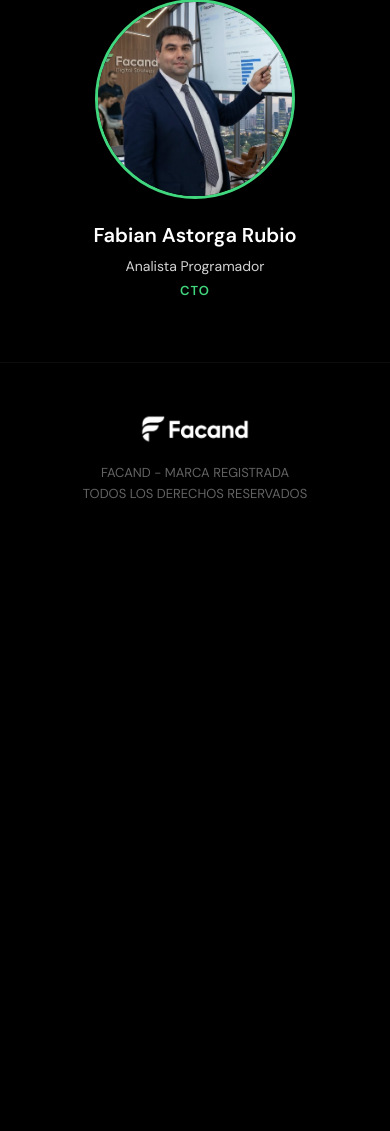
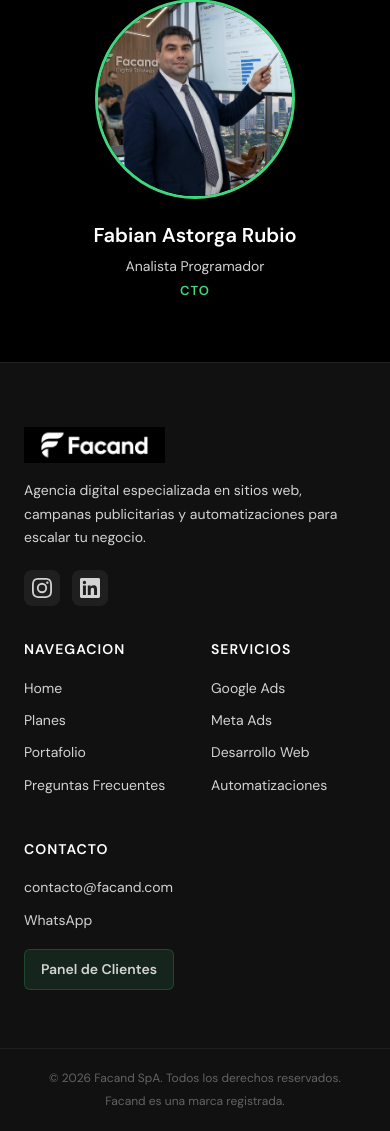
Before and after one commit to matiadscl/facand-web, a PHP site: page / in a window 390 px wide. Shown: the part 4840-5971 px from the top of the page. Before the commit the page ends 5339 px from the top, so only its background shows below. Run offline with PHP 8.4, Linux system fonts and the light colour scheme.

Commit message:
Footer profesional con navegacion, servicios, contacto y Panel de Clientes
Login removido del nav, ahora accesible desde el footer como "Panel de Clientes". Footer con 4 columnas: marca + tagline + redes, navegacion, servicios, contacto. Responsive a 2 columnas en mobile.

Co-Authored-By: Claude Opus 4.6 (1M context) <noreply@anthropic.com>

```diff
--- a/assets/css/style.css
+++ b/assets/css/style.css
@@ -456,18 +456,100 @@ ul { list-style: none; }
 
 /* ===== FOOTER ===== */
 .footer {
-  border-top: 1px solid rgba(255,255,255,0.05);
-  padding: 48px 0;
-  text-align: center;
+  border-top: 1px solid rgba(255,255,255,0.08);
+  padding: 64px 0 0;
+  background: var(--bg-card);
 }
+
+.footer__inner {
+  display: grid;
+  grid-template-columns: 2fr 1fr 1fr 1fr;
+  gap: 48px;
+  padding-bottom: 48px;
+}
+
+.footer__brand { max-width: 320px; }
 
 .footer__logo {
   height: 36px;
-  margin: 0 auto 16px;
+  margin-bottom: 16px;
 }
 
-.footer p {
-  font-size: 13px;
+.footer__tagline {
+  font-size: 14px;
+  color: var(--text-muted);
+  line-height: 1.7;
+  margin-bottom: 20px;
+}
+
+.footer__social {
+  display: flex;
+  gap: 12px;
+}
+
+.footer__social a {
+  display: flex;
+  align-items: center;
+  justify-content: center;
+  width: 36px;
+  height: 36px;
+  border-radius: 8px;
+  background: rgba(255,255,255,0.06);
+  color: var(--text-muted);
+  transition: all 0.2s;
+}
+
+.footer__social a:hover {
+  background: var(--primary);
+  color: #000;
+}
+
+.footer__nav h4 {
+  font-size: 14px;
+  font-weight: 600;
+  text-transform: uppercase;
+  letter-spacing: 1px;
+  margin-bottom: 16px;
+  color: var(--text);
+}
+
+.footer__nav a {
+  display: block;
+  font-size: 14px;
+  color: var(--text-muted);
+  margin-bottom: 10px;
+  transition: color 0.2s;
+}
+
+.footer__nav a:hover { color: var(--primary); }
+
+.footer__login-link {
+  margin-top: 8px;
+  padding: 8px 16px;
+  background: rgba(65, 215, 126, 0.1);
+  border: 1px solid rgba(65, 215, 126, 0.2);
+  border-radius: 6px;
+  font-weight: 600;
+  display: inline-block !important;
+  transition: all 0.2s;
+}
+
+.footer__login-link:hover {
+  background: var(--primary);
+  color: #000 !important;
+  border-color: var(--primary);
+}
+
+.footer__bottom {
+  border-top: 1px solid rgba(255,255,255,0.06);
+  padding: 20px 24px;
+  display: flex;
+  justify-content: space-between;
+  align-items: center;
+}
+
+.footer__bottom p {
+  font-size: 12px;
   color: var(--text-gray);
 }
 
@@ -713,6 +795,19 @@ ul { list-style: none; }
     grid-template-columns: 1fr;
   }
 
+  .footer__inner {
+    grid-template-columns: 1fr 1fr;
+    gap: 32px;
+  }
+
+  .footer__brand { max-width: 100%; grid-column: 1 / -1; }
+
+  .footer__bottom {
+    flex-direction: column;
+    gap: 4px;
+    text-align: center;
+  }
+
   .section { padding: 60px 0; }
 }
 
--- a/index.html
+++ b/index.html
@@ -23,7 +23,6 @@
         <a href="preguntas-frecuentes.html">Preguntas Frecuentes</a>
       </div>
       <span class="nav__badge">Un servicio de 5 estrellas. Recomendado por nuestros clientes</span>
-      <a href="dashboard/login.php" class="nav__login" title="Panel de Control">Login</a>
       <button class="nav__hamburger" onclick="document.getElementById('mobileNav').classList.toggle('open'); this.textContent = this.textContent === '\u2715' ? '\u2630' : '\u2715';" aria-label="Menu">&#9776;</button>
     </div>
     <div class="nav__mobile" id="mobileNav">
@@ -31,7 +30,6 @@
       <a href="planes.html">Planes</a>
       <a href="portafolio.html">Portafolio</a>
       <a href="preguntas-frecuentes.html">Preguntas Frecuentes</a>
-      <a href="dashboard/login.php" class="nav__mobile-login">Login</a>
     </div>
   </nav>
 
@@ -158,10 +156,43 @@
 
   <!-- FOOTER -->
   <footer class="footer">
-    <div class="container">
-      <img class="footer__logo" src="assets/img/logo-footer.webp" alt="Facand">
-      <p>FACAND - MARCA REGISTRADA</p>
-      <p>TODOS LOS DERECHOS RESERVADOS</p>
+    <div class="container footer__inner">
+      <div class="footer__brand">
+        <img class="footer__logo" src="assets/img/logo-footer.webp" alt="Facand">
+        <p class="footer__tagline">Agencia digital especializada en sitios web, campanas publicitarias y automatizaciones para escalar tu negocio.</p>
+        <div class="footer__social">
+          <a href="https://www.instagram.com/facand.cl/" target="_blank" rel="noopener" aria-label="Instagram">
+            <svg width="20" height="20" fill="currentColor" viewBox="0 0 24 24"><path d="M12 2.163c3.204 0 3.584.012 4.85.07 3.252.148 4.771 1.691 4.919 4.919.058 1.265.069 1.645.069 4.849 0 3.205-.012 3.584-.069 4.849-.149 3.225-1.664 4.771-4.919 4.919-1.266.058-1.644.07-4.85.07-3.204 0-3.584-.012-4.849-.07-3.26-.149-4.771-1.699-4.919-4.92-.058-1.265-.07-1.644-.07-4.849 0-3.204.013-3.583.07-4.849.149-3.227 1.664-4.771 4.919-4.919 1.266-.057 1.645-.069 4.849-.069zM12 0C8.741 0 8.333.014 7.053.072 2.695.272.273 2.69.073 7.052.014 8.333 0 8.741 0 12c0 3.259.014 3.668.072 4.948.2 4.358 2.618 6.78 6.98 6.98C8.333 23.986 8.741 24 12 24c3.259 0 3.668-.014 4.948-.072 4.354-.2 6.782-2.618 6.979-6.98.059-1.28.073-1.689.073-4.948 0-3.259-.014-3.667-.072-4.947-.196-4.354-2.617-6.78-6.979-6.98C15.668.014 15.259 0 12 0zm0 5.838a6.162 6.162 0 100 12.324 6.162 6.162 0 000-12.324zM12 16a4 4 0 110-8 4 4 0 010 8zm6.406-11.845a1.44 1.44 0 100 2.881 1.44 1.44 0 000-2.881z"/></svg>
+          </a>
+          <a href="https://www.linkedin.com/company/facand/" target="_blank" rel="noopener" aria-label="LinkedIn">
+            <svg width="20" height="20" fill="currentColor" viewBox="0 0 24 24"><path d="M20.447 20.452h-3.554v-5.569c0-1.328-.027-3.037-1.852-3.037-1.853 0-2.136 1.445-2.136 2.939v5.667H9.351V9h3.414v1.561h.046c.477-.9 1.637-1.85 3.37-1.85 3.601 0 4.267 2.37 4.267 5.455v6.286zM5.337 7.433a2.062 2.062 0 01-2.063-2.065 2.064 2.064 0 112.063 2.065zm1.782 13.019H3.555V9h3.564v11.452zM22.225 0H1.771C.792 0 0 .774 0 1.729v20.542C0 23.227.792 24 1.771 24h20.451C23.2 24 24 23.227 24 22.271V1.729C24 .774 23.2 0 22.222 0h.003z"/></svg>
+          </a>
+        </div>
+      </div>
+      <div class="footer__nav">
+        <h4>Navegacion</h4>
+        <a href="/">Home</a>
+        <a href="planes.html">Planes</a>
+        <a href="portafolio.html">Portafolio</a>
+        <a href="preguntas-frecuentes.html">Preguntas Frecuentes</a>
+      </div>
+      <div class="footer__nav">
+        <h4>Servicios</h4>
+        <a href="planes.html">Google Ads</a>
+        <a href="planes.html">Meta Ads</a>
+        <a href="planes.html">Desarrollo Web</a>
+        <a href="planes.html">Automatizaciones</a>
+      </div>
+      <div class="footer__nav">
+        <h4>Contacto</h4>
+        <a href="mailto:contacto@facand.com">contacto@facand.com</a>
+        <a href="https://wa.me/56947139891" target="_blank" rel="noopener">WhatsApp</a>
+        <a href="dashboard/login.php" class="footer__login-link">Panel de Clientes</a>
+      </div>
+    </div>
+    <div class="container footer__bottom">
+      <p>&copy; 2026 Facand SpA. Todos los derechos reservados.</p>
+      <p>Facand es una marca registrada.</p>
     </div>
   </footer>
 
```
Also changed, not shown: planes.html (+33 -6 lines), portafolio.html (+33 -6 lines), preguntas-frecuentes.html (+33 -5 lines).
